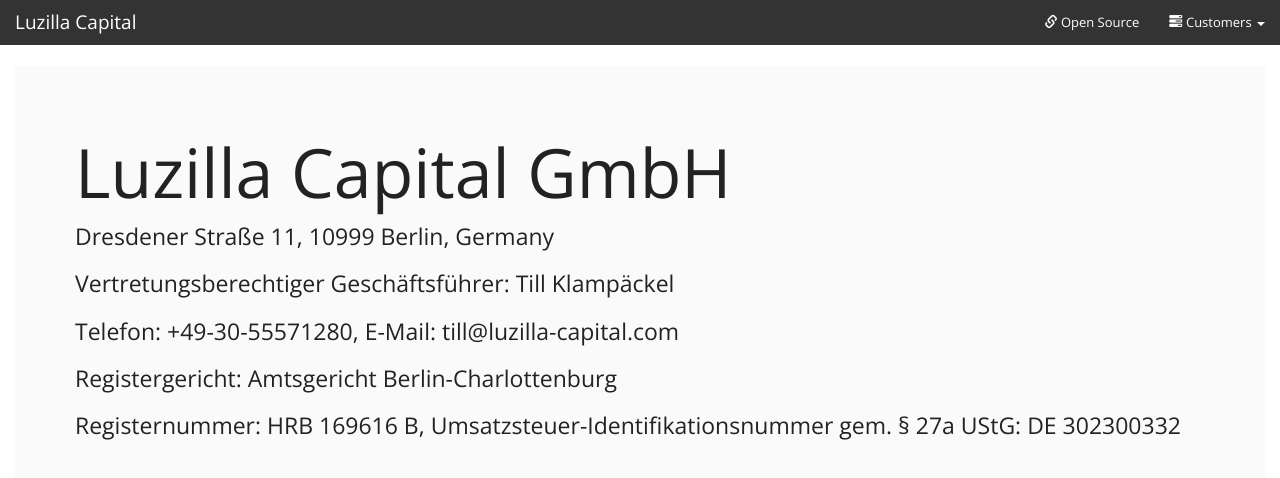
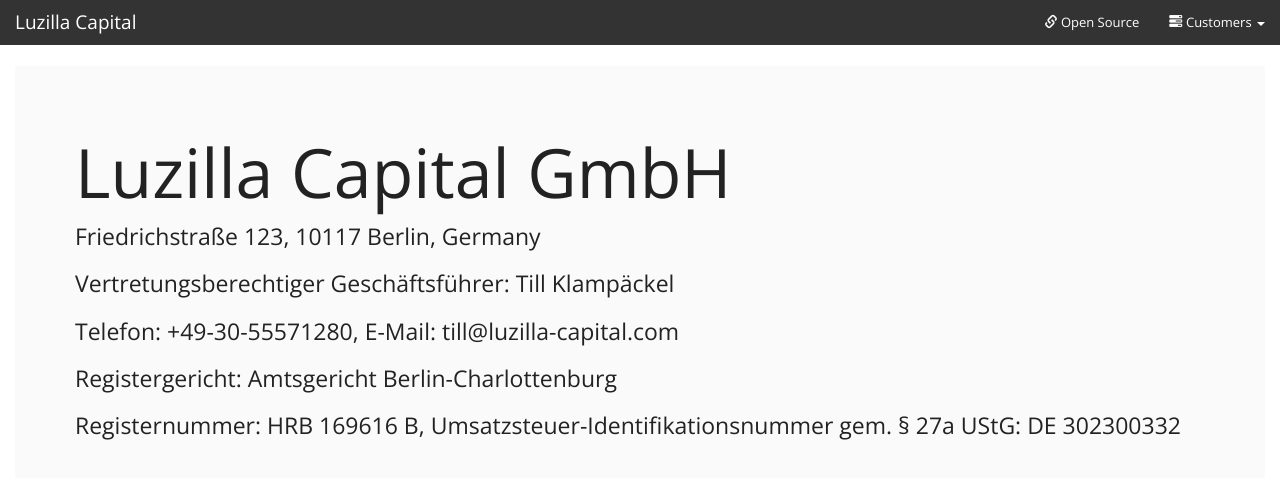
Before and after one commit to Luzilla/luzilla.github.io, a plain HTML site: page index.html in a window 1280 px wide. Drawn offline with nearby package versions, Linux system fonts and the light colour scheme.

Commit message:
Update: address

```diff
--- a/index.html
+++ b/index.html
@@ -36,7 +36,7 @@
     <div class="container-fluid">
       <div class="jumbotron">
         <h1>Luzilla Capital GmbH</h1>
-        <p>Dresdener Stra&szlig;e 11, 10999 Berlin, Germany</p>
+        <p>Friedrichstra&szlig;e 123, 10117 Berlin, Germany</p>
       <!-- </div>
       <div> -->
         <p>Vertretungsberechtiger Gesch&auml;ftsf&uuml;hrer: Till Klamp&auml;ckel</p>
```
